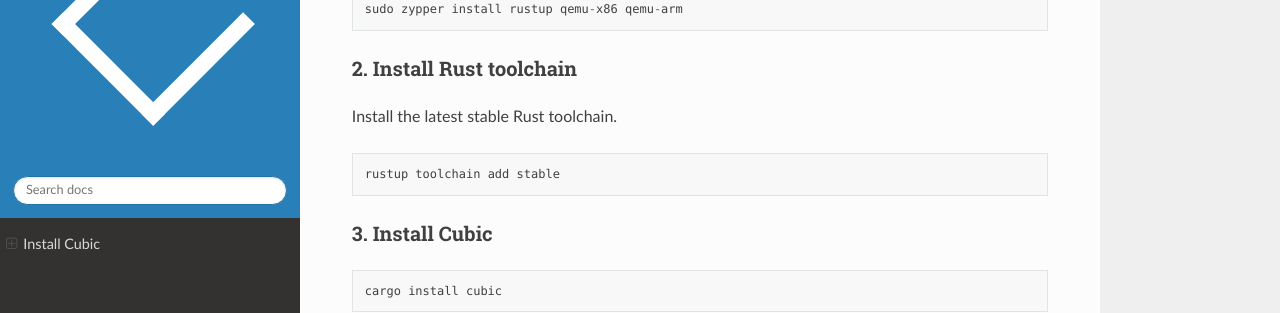
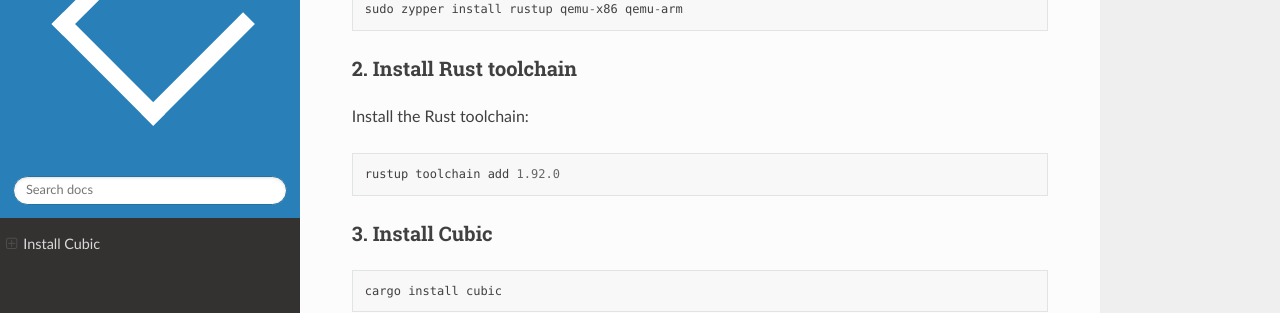
Before and after one commit to cubic-vm/cubic, a Sphinx documentation site: the page built from docs/install.rst, in a window 1280 px wide and 900 px high, scrolled down 1062 px. Shown: the part 151-464 px from the top of the window. Built offline with Sphinx 7.4.7 and the Read the Docs theme 3.1.0, drawn with Linux system fonts in a browser that asks for light colours.

Commit message:
fix: pin Rust toolchain to 1.92 for reproducible builds
Use a common Rust toolchain version to ensure consistent results between
local development and CI environments.

Signed-off-by: Roger Knecht <rknecht@pm.me>

```diff
--- a/docs/install.rst
+++ b/docs/install.rst
@@ -60,11 +60,11 @@
 2. Install Rust toolchain
 ^^^^^
 
-Install the latest stable Rust toolchain.
+Install the Rust toolchain:
 
 .. code-block::
 
-    rustup toolchain add stable
+    rustup toolchain add 1.92.0
 
 3. Install Cubic
 ^^^^^
```
Also changed, not shown: README.md (+1 -1 lines), 3 other files.
